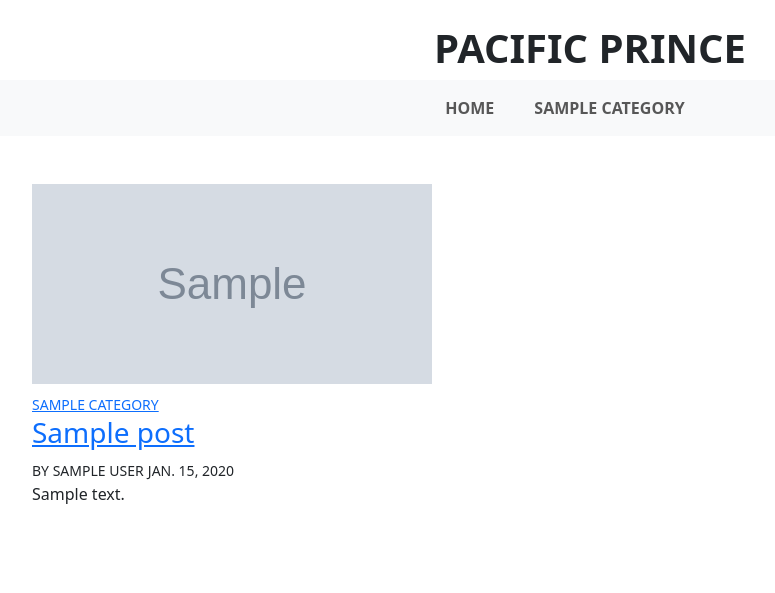
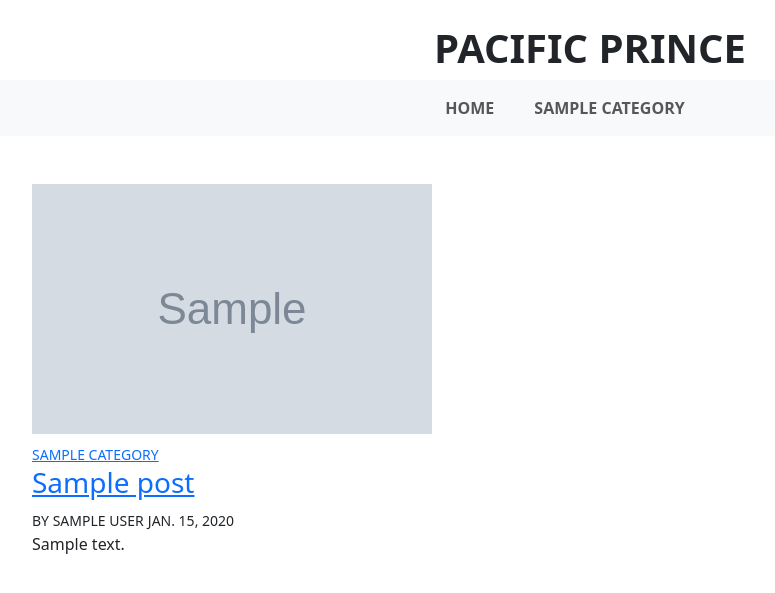
Before and after one commit to Unique-01/blog_news, a Django app: template templates/index.html in a window 1280 px wide. Shown: the top 593 px of the page, without its empty margins (50-825 px from the left). Run offline with Django 3.2, Linux system fonts and the light colour scheme; the template is opened without the code that fills it: most values are stand-ins (such as "Sample title", 1, 10 or a date in 2020); grey boxes marked "Sample" are stand-in pictures; some libraries are stand-ins or nearby versions.

Commit message:
update pstlist ui

```diff
--- a/templates/base.html
+++ b/templates/base.html
@@ -81,8 +81,10 @@
                 </div>
             </div>
         </div>
-        {% block content %}
+        <div class="container ">
+            {% block content %}
         {% endblock content %}
+        </div>
         <script src="{% static 'jquery.js' %}"></script>
         <script src="https://cdn.jsdelivr.net/npm/@popperjs/core@2.11.7/dist/umd/popper.min.js" integrity="sha384-zYPOMqeu1DAVkHiLqWBUTcbYfZ8osu1Nd6Z89ify25QV9guujx43ITvfi12/QExE" crossorigin="anonymous"></script>
         <script src="{% static 'bootstrap/js/bootstrap.min.js' %}"></script>
--- a/templates/index.html
+++ b/templates/index.html
@@ -4,8 +4,8 @@
 {% endblock title %}
 {% block content %}
 
-    <div class="container mt-5">
-        <div id="post-list" class="row row-cols-2 gap-5">
+<div class="  mt-5">
+    <div id="post-list" class="row  gap-5">
         {% for post in post_list %}
         {% include "posts.html" %}
         {% endfor %}
--- a/templates/posts.html
+++ b/templates/posts.html
@@ -1,23 +1,24 @@
-<article class="col" style="width: 25rem;">
+<article class="col-md-6" style="width: 25rem;">
     {% if post.image %}
         <img src="{{ post.image.url }}"
              class=""
              width="400"
-             height="200"
+             height="250"
              alt="{{ post.title|slice:"5" }}">
     {% endif %}
     <div class="mt-2">
-        <small class=""><a href="{% url 'categorypost' post.category %}">{{post.category |upper}}</a></small>
+        <small class="">
+            <a href="{% url 'categorypost' post.category %}">{{ post.category |upper }}</a>
+        </small>
         <h3>
             <a href="{% url 'post_detail' id=post.id slug=post.slug %}">{{ post.title }}</a>
         </h3>
-    <span class="text-uppercase"><small class="" >by {{ post.author }}</small>
+        <span class="text-uppercase"><small class="">by {{ post.author }}</small>
         <small>{{ post.updated |date }}</small></span>
         <p>
             {{ post.content|safe|truncatechars:"100" }}
         </p>
     </div>
-
 </article>
 {% comment %} <div class="card col" style="width: 25rem;">
     {% if post.image %}<img src="{{post.image.url}}" class="card-img-top" alt="{{post.title|slice:"5"}}">{% endif %}
```
Lines whose indentation alone changed are shown as unchanged.
